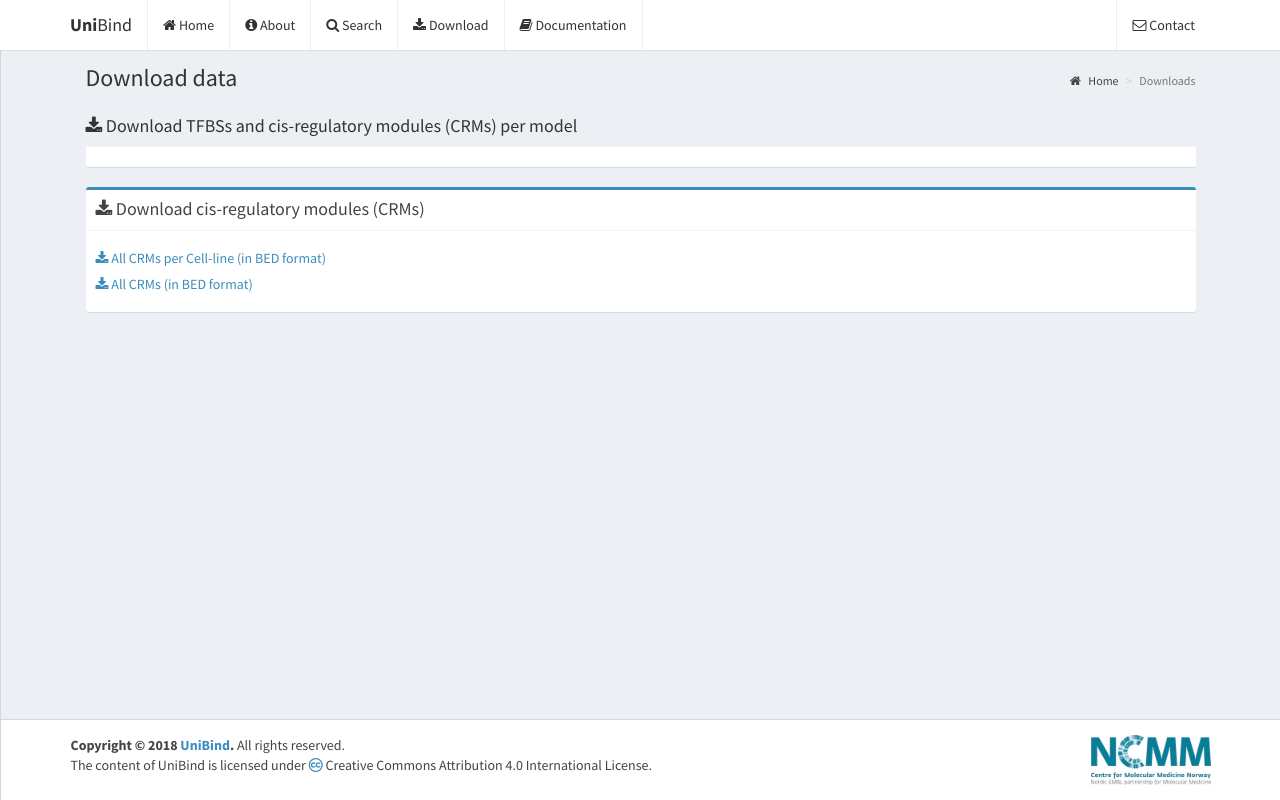
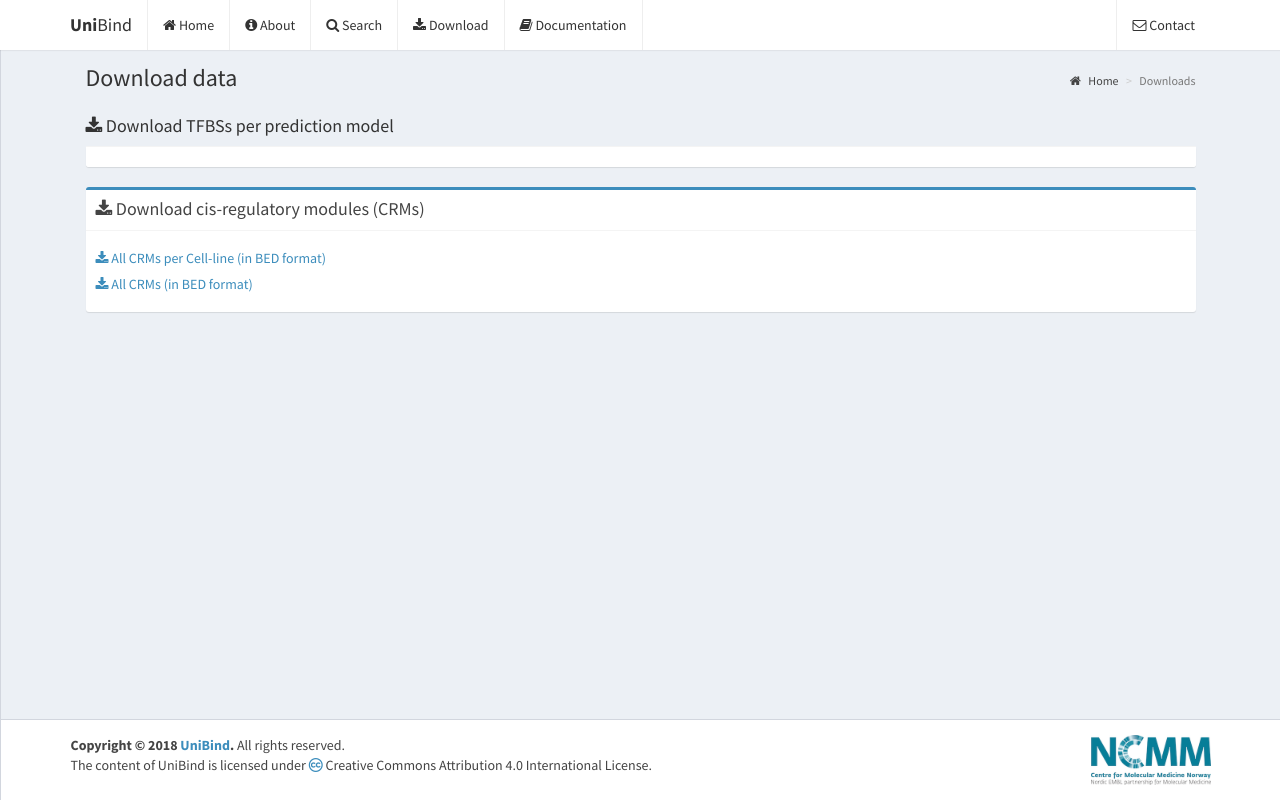
Before and after one commit to asntech/UniBind, a Django app: template portal/templates/portal/downloads.html in a window 1280 px wide. Run offline with Django 3.2, Linux system fonts and the light colour scheme; the template is opened without the code that fills it, so the values that code supplies are empty; some libraries are stand-ins or nearby versions.

Commit message:
minor adjustments

```diff
--- a/portal/templates/portal/downloads.html
+++ b/portal/templates/portal/downloads.html
@@ -19,7 +19,7 @@ Download data
 
   <div class="row">
     <div class="col-md-12">
-      <h4><i class="fa fa-download"> </i> Download TFBSs and cis-regulatory modules (CRMs) per model </h4>
+      <h4><i class="fa fa-download"> </i> Download TFBSs per prediction model </h4>
           <div class="nav-tabs-custom">
             <ul class="nav nav-tabs" id="detailTabs">
               {% for model in models %}
```
